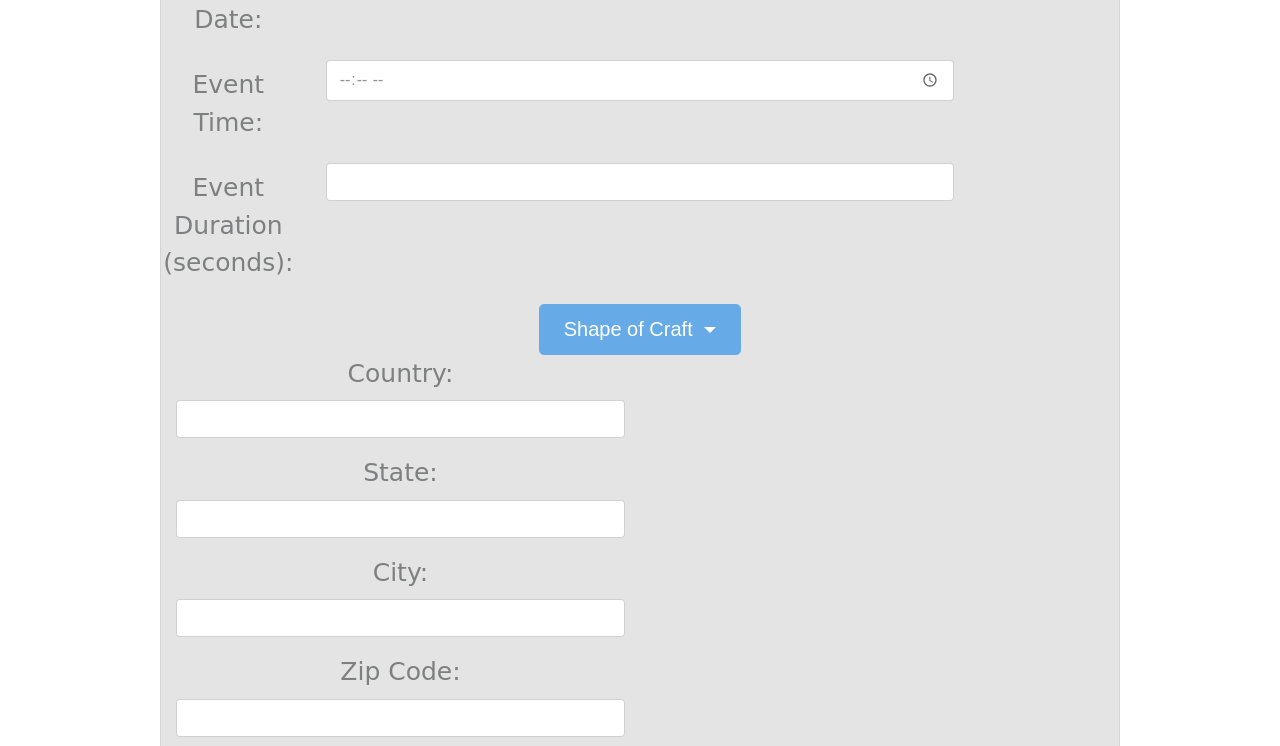
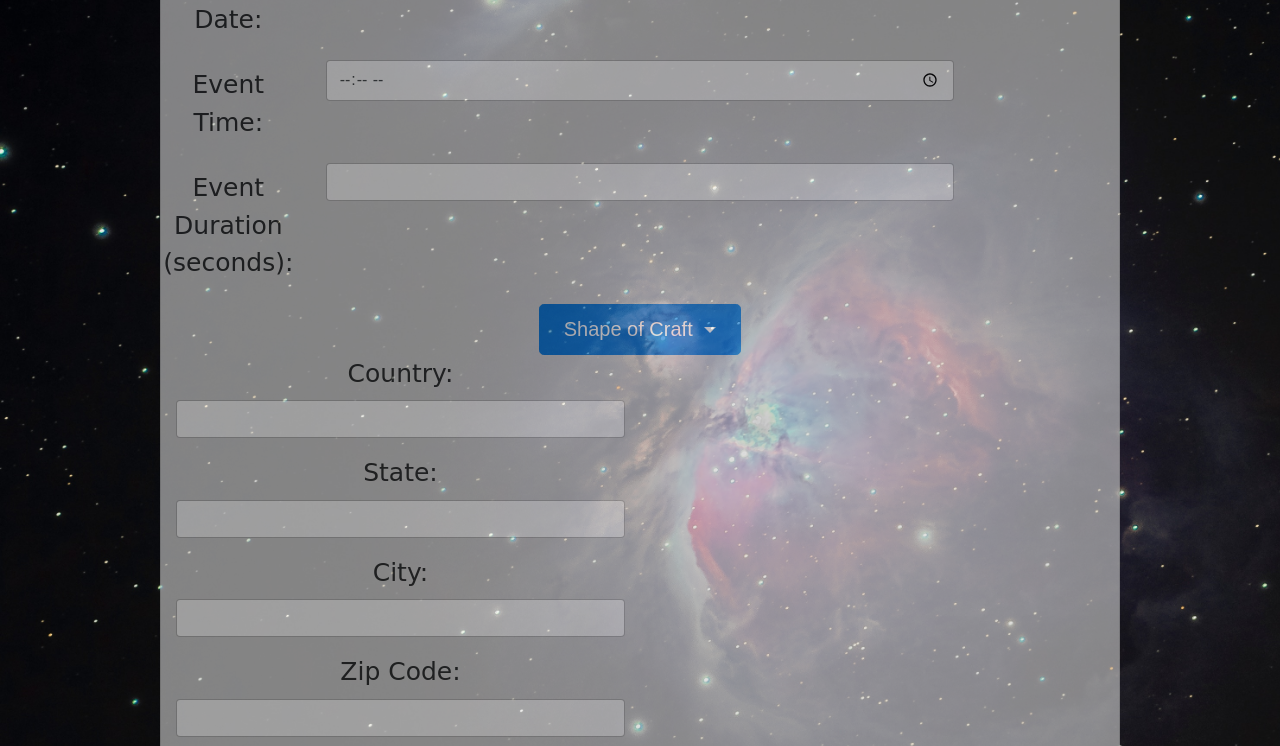
Before and after one commit to muri03/project2, a website: page public/report.html in a window 1280 px wide. Shown: the part 238-984 px from the top of the page. Drawn offline with nearby package versions, Linux system fonts and the light colour scheme; no server answers; a web font is replaced by a local one.

Commit message:
added photo

```diff
--- a/public/css/style.css
+++ b/public/css/style.css
@@ -1,7 +1,7 @@
 
 body {
 	height: 100%;
-	background-image: url('../images/space.jpg');
+	background-image: url('../assets/images/space.jpg');
 	background-repeat: repeat-y;
     background-size: cover;
     font-size: 25px;
```
Also changed, not shown: public/assets/images/space.jpg (added).
